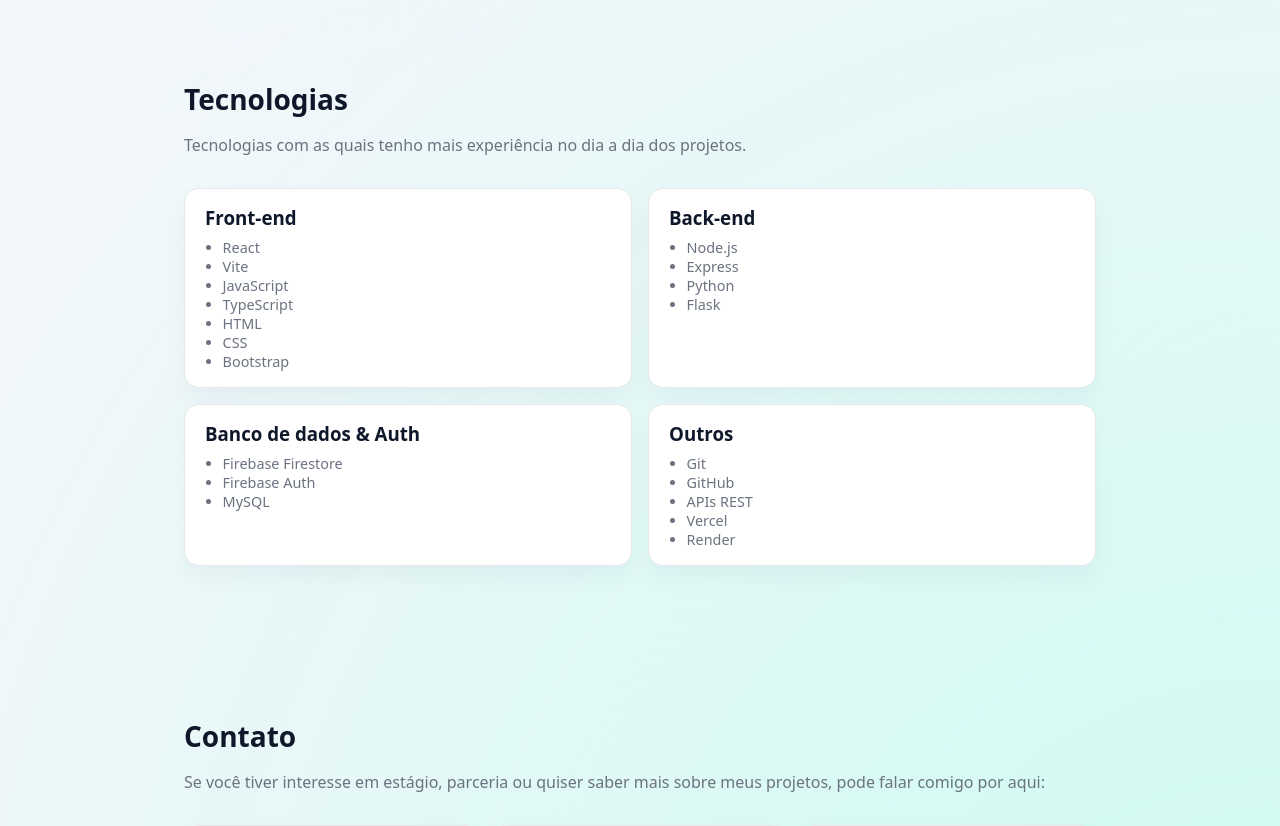
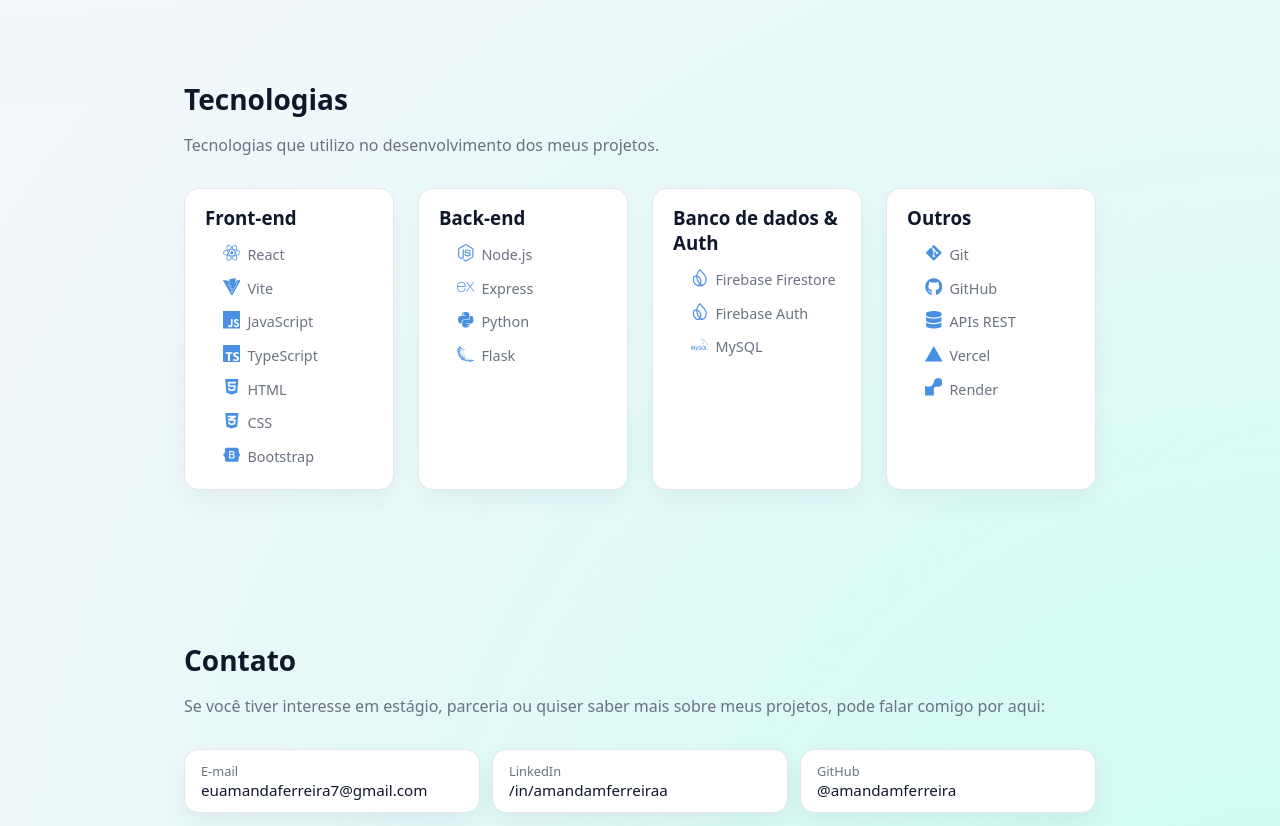
Before and after one commit to amandamferreira/portfolio-amanda, a React (Vite) app: page / in a window 1280 px wide. Shown: the part 1400-2226 px from the top of the page. Built offline with nearby package versions, Linux system fonts and the light colour scheme.

Commit message:
alterações tecnologias

```diff
--- a/index.html
+++ b/index.html
@@ -2,9 +2,9 @@
 <html lang="en">
   <head>
     <meta charset="UTF-8" />
-    <link rel="icon" type="image/svg+xml" href="/vite.svg" />
+    <link rel="icon" type="img" href="/src/assets/imagemportfolio.jpeg" />
     <meta name="viewport" content="width=device-width, initial-scale=1.0" />
-    <title>portfolio-amanda</title>
+    <title>Portfolio - Amanda</title>
   </head>
   <body>
     <div id="root"></div>
--- a/package.json
+++ b/package.json
@@ -11,7 +11,8 @@
   },
   "dependencies": {
     "react": "^19.2.0",
-    "react-dom": "^19.2.0"
+    "react-dom": "^19.2.0",
+    "react-icons": "^5.5.0"
   },
   "devDependencies": {
     "@eslint/js": "^9.39.1",
--- a/src/components/About.jsx
+++ b/src/components/About.jsx
@@ -14,6 +14,7 @@
           Firestore e MySQL. Meu objetivo é conquistar um estágio em desenvolvimento
           full-stack e continuar evoluindo tanto tecnicamente quanto profissionalmente.
         </p>
+
       </div>
     </section>
   );
--- a/src/components/Hero.jsx
+++ b/src/components/Hero.jsx
@@ -4,10 +4,9 @@
   return (
     <section className="hero">
       <div className="hero-wrapper">
-
-        {/* BLOCO DO TEXTO */}
+        {/* TEXTO */}
         <div className="hero-text">
-          <p className="hero-tag">Olá, eu sou a Amanda!</p>
+          <p className="hero-tag">Olá, eu sou a Amanda de Mello Ferreira!</p>
           <h1>Desenvolvedora Full-Stack em formação</h1>
           <p className="hero-subtitle">
             Estudante do curso Técnico em Informática no CIMOL, focada em criar aplicações web
@@ -15,11 +14,21 @@
           </p>
 
           <div className="hero-actions">
+
+             <a
+              href="/curriculo-amanda.pdf"
+              target="_blank"
+              rel="noreferrer"
+              className="btn btn-primary"
+            >
+              Baixar CV
+            </a>
+
             <a
               href="https://github.com/amandamferreira"
               target="_blank"
               rel="noreferrer"
-              className="btn btn-primary"
+              className="btn btn-outline"
             >
               Ver GitHub
             </a>
@@ -31,13 +40,14 @@
             >
               Ver LinkedIn
             </a>
+
             <a href="#projetos" className="btn btn-text">
               Ver projetos ↓
             </a>
           </div>
         </div>
 
-        {/* BLOCO DA FOTO */}
+        {/* FOTO */}
         <div className="hero-photo-container">
           <img src={minhaFoto} alt="Foto de Amanda" className="hero-photo" />
         </div>
--- a/src/components/Projects.jsx
+++ b/src/components/Projects.jsx
@@ -5,7 +5,7 @@
       'Plataforma de orientação profissional com IA, ajudando jovens a refletirem sobre carreira por meio de um teste vocacional inteligente.',
     tags: ['React', 'Vite', 'Firebase Auth', 'Firestore', 'Flask', 'OpenAI'],
     liveUrl: 'https://vocationaltest.com.br',
-    repoUrl: 'https://github.com/amandamferreira/Vocational-Test',
+    repoUrl: 'https://github.com/amandamferreira/Vocational-Test', // ou seu fork
   },
   {
     name: 'MentorHelp',
@@ -15,7 +15,6 @@
     liveUrl: 'https://mentor-help-amber.vercel.app/',
     repoUrl: 'https://github.com/amandamferreira/MentorHelp',
   },
-
 ];
 
 export default function Projects() {
--- a/src/components/TechStack.jsx
+++ b/src/components/TechStack.jsx
@@ -1,19 +1,50 @@
+import {
+  FaReact, FaPython, FaNodeJs, FaGitAlt, FaGithub, FaDatabase,
+  FaHtml5, FaCss3Alt
+} from "react-icons/fa";
+import { SiVite, SiTypescript, SiJavascript, SiExpress, SiFlask, SiMysql,
+  SiFirebase, SiVercel, SiRender, SiBootstrap
+} from "react-icons/si";
+
 const groups = [
   {
-    title: 'Front-end',
-    items: ['React', 'Vite', 'JavaScript', 'TypeScript', 'HTML', 'CSS', 'Bootstrap'],
+    title: "Front-end",
+    items: [
+      { name: "React", icon: <FaReact /> },
+      { name: "Vite", icon: <SiVite /> },
+      { name: "JavaScript", icon: <SiJavascript /> },
+      { name: "TypeScript", icon: <SiTypescript /> },
+      { name: "HTML", icon: <FaHtml5 /> },
+      { name: "CSS", icon: <FaCss3Alt /> },
+      { name: "Bootstrap", icon: <SiBootstrap /> },
+    ],
   },
   {
-    title: 'Back-end',
-    items: ['Node.js', 'Express', 'Python', 'Flask'],
+    title: "Back-end",
+    items: [
+      { name: "Node.js", icon: <FaNodeJs /> },
+      { name: "Express", icon: <SiExpress /> },
+      { name: "Python", icon: <FaPython /> },
+      { name: "Flask", icon: <SiFlask /> },
+    ],
   },
   {
-    title: 'Banco de dados & Auth',
-    items: ['Firebase Firestore', 'Firebase Auth', 'MySQL'],
+    title: "Banco de dados & Auth",
+    items: [
+      { name: "Firebase Firestore", icon: <SiFirebase /> },
+      { name: "Firebase Auth", icon: <SiFirebase /> },
+      { name: "MySQL", icon: <SiMysql /> },
+    ],
   },
   {
-    title: 'Outros',
-    items: ['Git', 'GitHub', 'APIs REST', 'Vercel', 'Render'],
+    title: "Outros",
+    items: [
+      { name: "Git", icon: <FaGitAlt /> },
+      { name: "GitHub", icon: <FaGithub /> },
+      { name: "APIs REST", icon: <FaDatabase /> },
+      { name: "Vercel", icon: <SiVercel /> },
+      { name: "Render", icon: <SiRender /> },
+    ],
   },
 ];
 
@@ -23,20 +54,27 @@
       <div className="container">
         <h2>Tecnologias</h2>
         <p className="section-subtitle">
-          Tecnologias com as quais tenho mais experiência no dia a dia dos projetos.
+          Tecnologias que utilizo no desenvolvimento dos meus projetos.
         </p>
 
-        <div className="tech-grid">
+        {/* aqui está a única alteração */}
+        <div className="tech-grid four-columns">
+
           {groups.map((group) => (
             <div key={group.title} className="tech-card">
               <h3>{group.title}</h3>
-              <ul>
+
+              <ul className="tech-list">
                 {group.items.map((item) => (
-                  <li key={item}>{item}</li>
+                  <li key={item.name} className="tech-item">
+                    <span className="tech-icon">{item.icon}</span>
+                    {item.name}
+                  </li>
                 ))}
               </ul>
             </div>
           ))}
+
         </div>
       </div>
     </section>
--- a/src/index.css
+++ b/src/index.css
@@ -369,9 +369,62 @@
     grid-template-columns: repeat(2, minmax(0, 1fr));
   }
 
-  .tech-grid {
-    grid-template-columns: repeat(2, minmax(0, 1fr));
+/* GRID COM 4 COLUNAS */
+.tech-grid.four-columns {
+  display: grid;
+  grid-template-columns: repeat(4, 1fr);
+  gap: 1.5rem;
+  margin-top: 2rem;
+}
+
+/* CARD menor */
+.tech-card {
+  background: #ffffff;
+  border-radius: 10px;
+  padding: 1rem 1.2rem;
+  box-shadow: 0 3px 10px rgba(0,0,0,0.05);
+  border-left: 4px solid #4A90E2;
+  transition: 0.2s ease;
+}
+
+.tech-card:hover {
+  transform: translateY(-3px);
+}
+
+/* LISTA */
+.tech-list {
+  list-style: none;
+  padding: 0;
+  margin-top: 0.8rem;
+}
+
+.tech-item {
+  display: flex;
+  align-items: center;
+  gap: 0.45rem;
+  padding: 0.3rem 0;
+  font-size: 0.85rem;   /* menor, mais elegante */
+}
+
+/* ÍCONES */
+.tech-icon {
+  font-size: 1.1rem;    /* reduzido */
+  color: #4A90E2;
+}
+
+/* RESPONSIVIDADE */
+@media (max-width: 1024px) {
+  .tech-grid.four-columns {
+    grid-template-columns: repeat(2, 1fr);
   }
+}
+
+@media (max-width: 600px) {
+  .tech-grid.four-columns {
+    grid-template-columns: 1fr;
+  }
+}
+
 
   .contact-cards {
     grid-template-columns: repeat(3, minmax(0, 1fr));
```
Also changed, not shown: 1 other file (tests, documents, lock files or other folders). Lines whose indentation alone changed are shown as unchanged.
